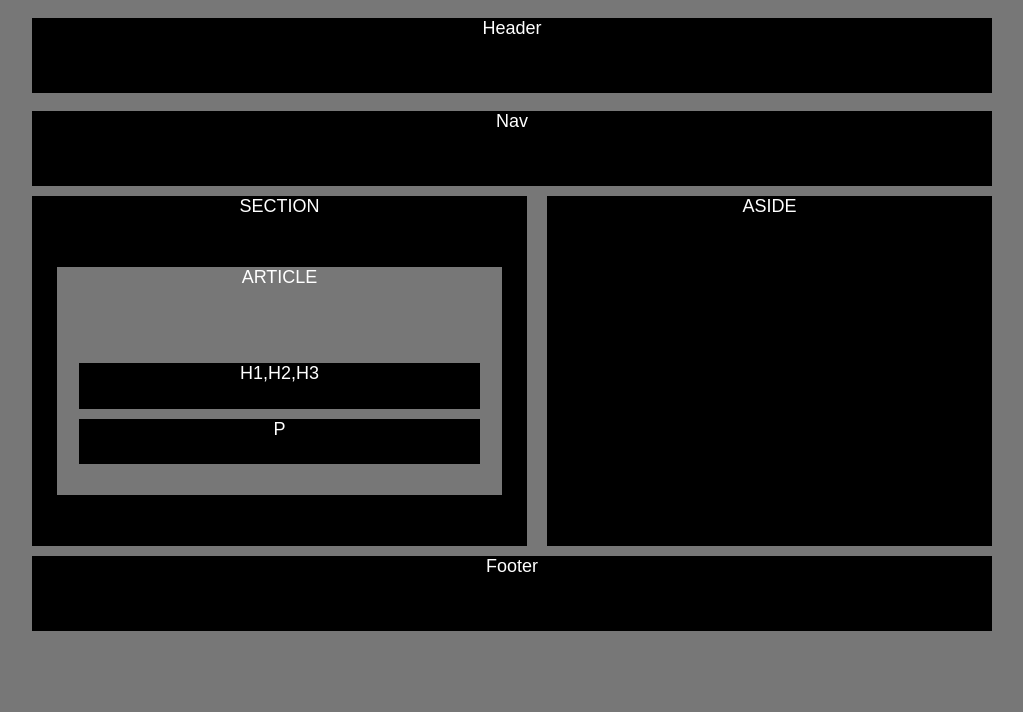
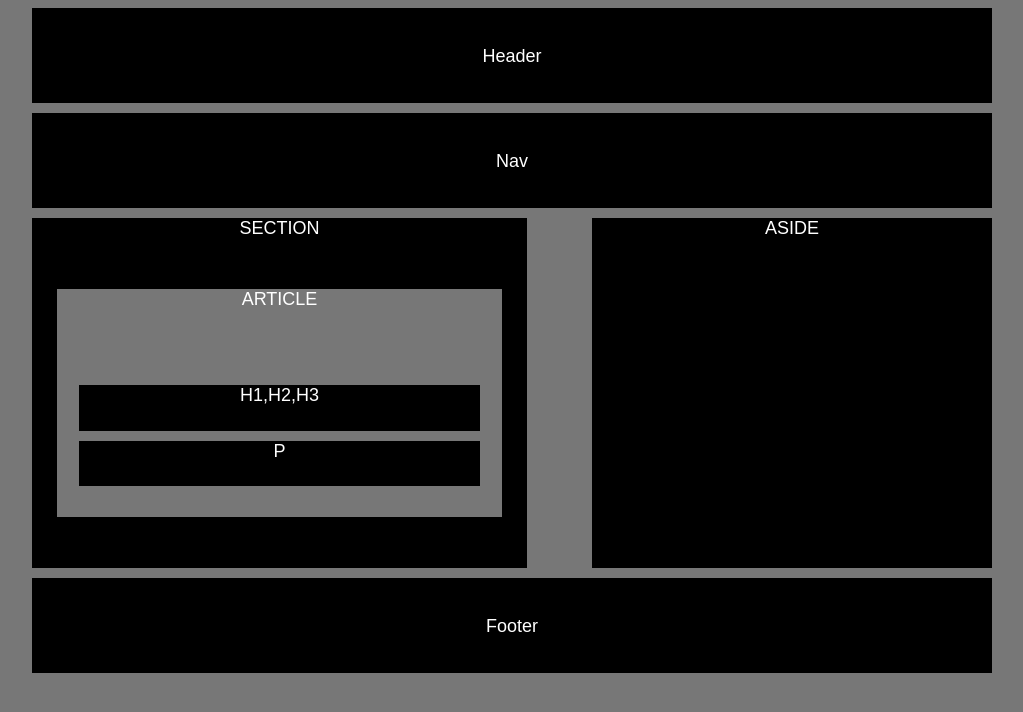
Before and after one commit to dtinimbang/HW-Wireframe, a plain HTML site: page index.html in a window 1280 px wide. Shown: the whole page, without its empty margins (118-1141 px from the left). Drawn offline with Linux system fonts and the light colour scheme.

Commit message:
updated112917

```diff
--- a/index.html
+++ b/index.html
@@ -12,11 +12,11 @@
 
 
 <body class = "mrgn"><center>
-    <div class="header">
+    <div class="header pad">
     <p> Header </p>
       </div>
 
-	<div class="nav">
+	<div class="nav pad">
 
 			<p class="f1"> Nav</p>
 
@@ -39,7 +39,7 @@
 	ASIDE
    </div>
 
-	<div class ="footer">
+	<div class ="footer pad">
 	<p class="f1">Footer</p>
 	</div>
 </center>
--- a/style.css
+++ b/style.css
@@ -1,8 +1,7 @@
 .header {
   background: #000000;
   color: white;
-  width: 100%;
-  height: 75px;
+  height: 55px;
   font-size: 18px;
   margin-bottom: 10px;
   text-align: center;
@@ -13,8 +12,7 @@
 .nav {
     background: #000000;
     color: white;
-    width: 100%;
-    height: 75px;
+    height: 55px;
     font-size: 18px;
     margin-bottom: 10px;
     text-align: center;
@@ -64,7 +62,7 @@
   .aside {
     background: #000000;
     color: white;
-    width: 445px;
+    width: 400px;
     height: 350px;
     font-size: 18px;
     float: right;
@@ -79,7 +77,7 @@
   }
 
   .footer{
-  height: 75px;
+  height: 55px;
   font-size: 18px;
   background: #000;
   color: #fff;
@@ -91,3 +89,8 @@
   margin-top: 50%;
 
 }
+
+.pad{
+
+  padding: 20px;
+}
```
